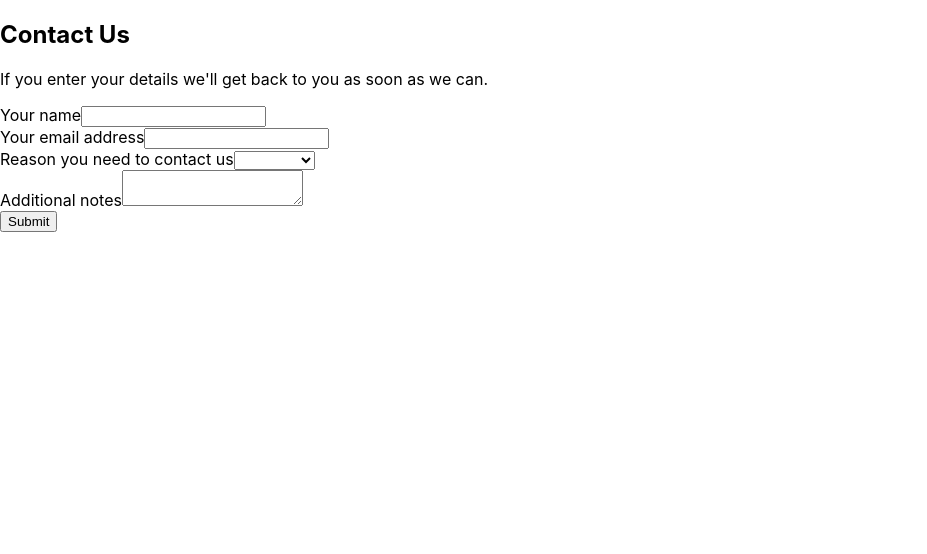
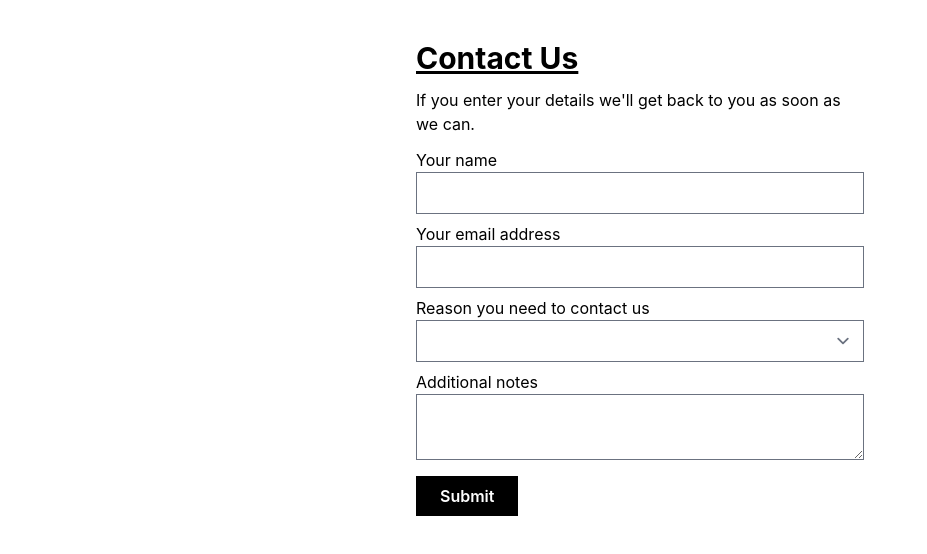
Before and after one commit to Vuyisab/forms, a React (Create React App) app: page / in a window 1280 px wide. Shown: the top 554 px of the page, without its empty margins (0-927 px from the left). Built offline with nearby package versions, Linux system fonts and the light colour scheme.

Commit message:
fixed tailwind configuration issues

```diff
--- a/src/index.css
+++ b/src/index.css
@@ -1,3 +1,6 @@
+@tailwind base;
+@tailwind components;
+@tailwind utilities;
 body {
   margin: 0;
   font-family: -apple-system, BlinkMacSystemFont, 'Segoe UI', 'Roboto', 'Oxygen',
--- a/tailwind.config.js
+++ b/tailwind.config.js
@@ -1,6 +1,6 @@
 /** @type {import('tailwindcss').Config} */
 module.exports = {
-  content: [],
+  content: ['./src/**/*.{js,jsx,ts,tsx}'],
   theme: {
     extend: {},
   },
```
